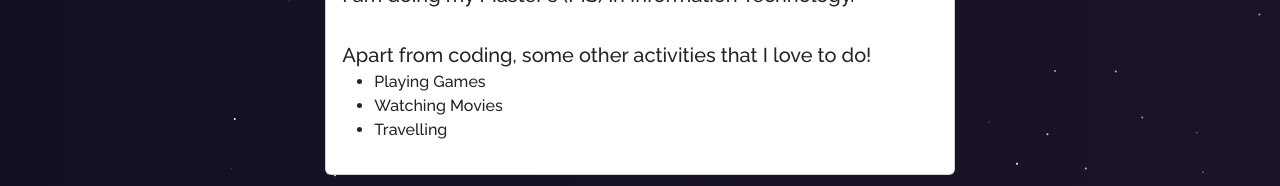
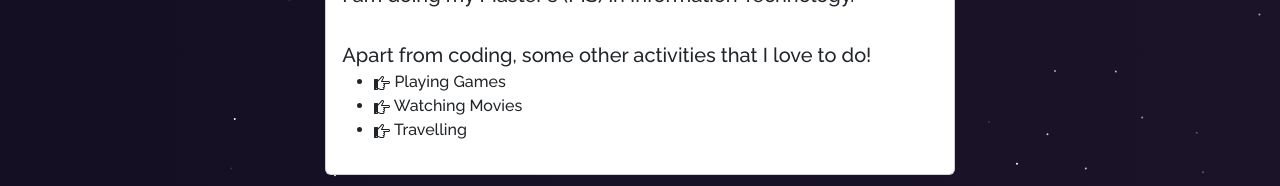
Before and after one commit to gongireddysr/Replica-, a React (Create React App) app: page /about in a window 1280 px wide. Shown: the part 205-391 px from the top of the page. Built offline with nearby package versions, Linux system fonts and the light colour scheme.

Commit message:
Updated About Section

```diff
--- a/src/components/About/AboutCards.tsx
+++ b/src/components/About/AboutCards.tsx
@@ -21,13 +21,13 @@ const Aboutcards: React.FC = () => {
           </blockquote>
             <ul>
             <li>
-                 Playing Games
+            <ImPointRight />  Playing Games
             </li>
             <li>
-                 Watching Movies
+            <ImPointRight />  Watching Movies
             </li>
             <       li>
-                 Travelling
+            <ImPointRight />  Travelling
                     </li>
                 </ul>
             </Card.Body>
```
